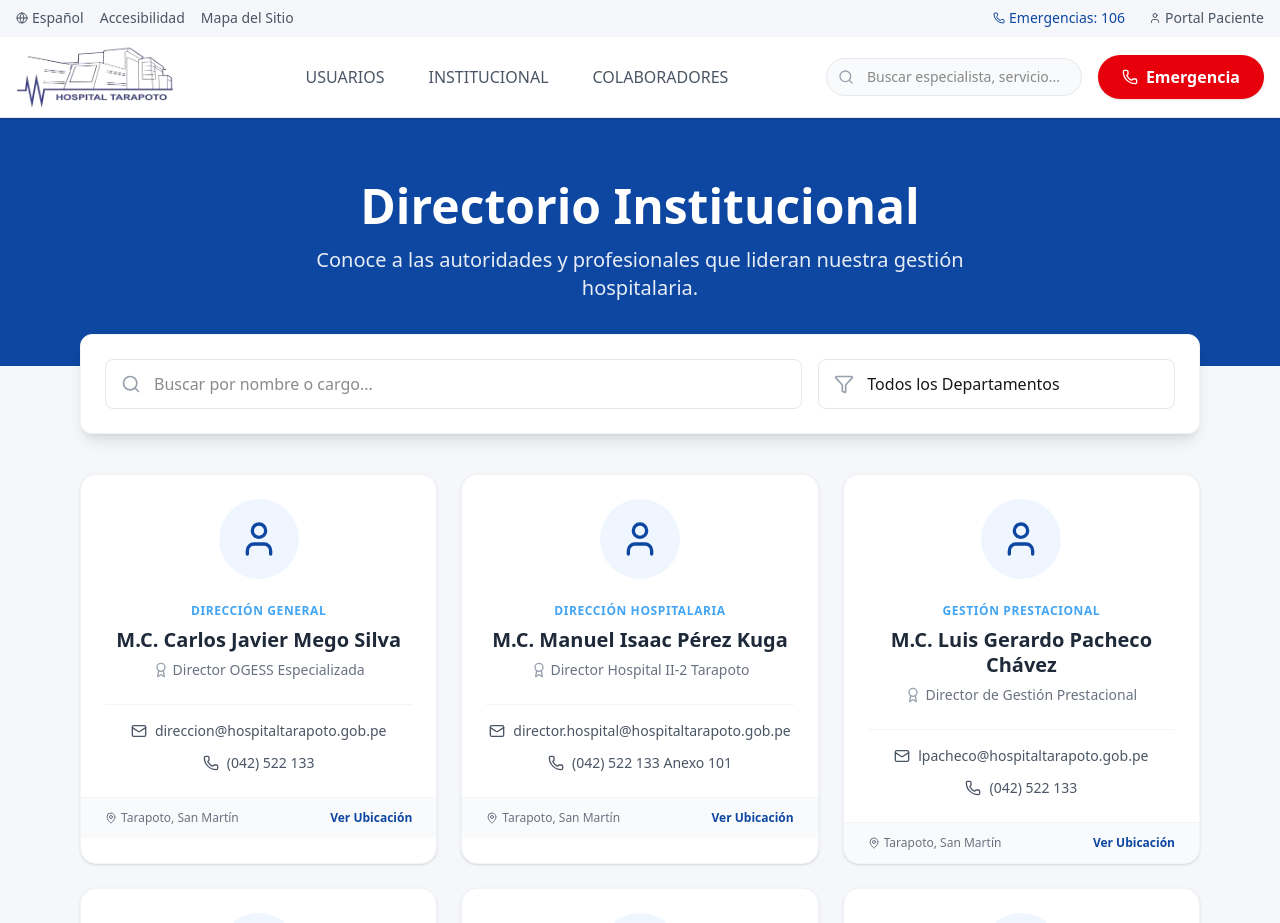
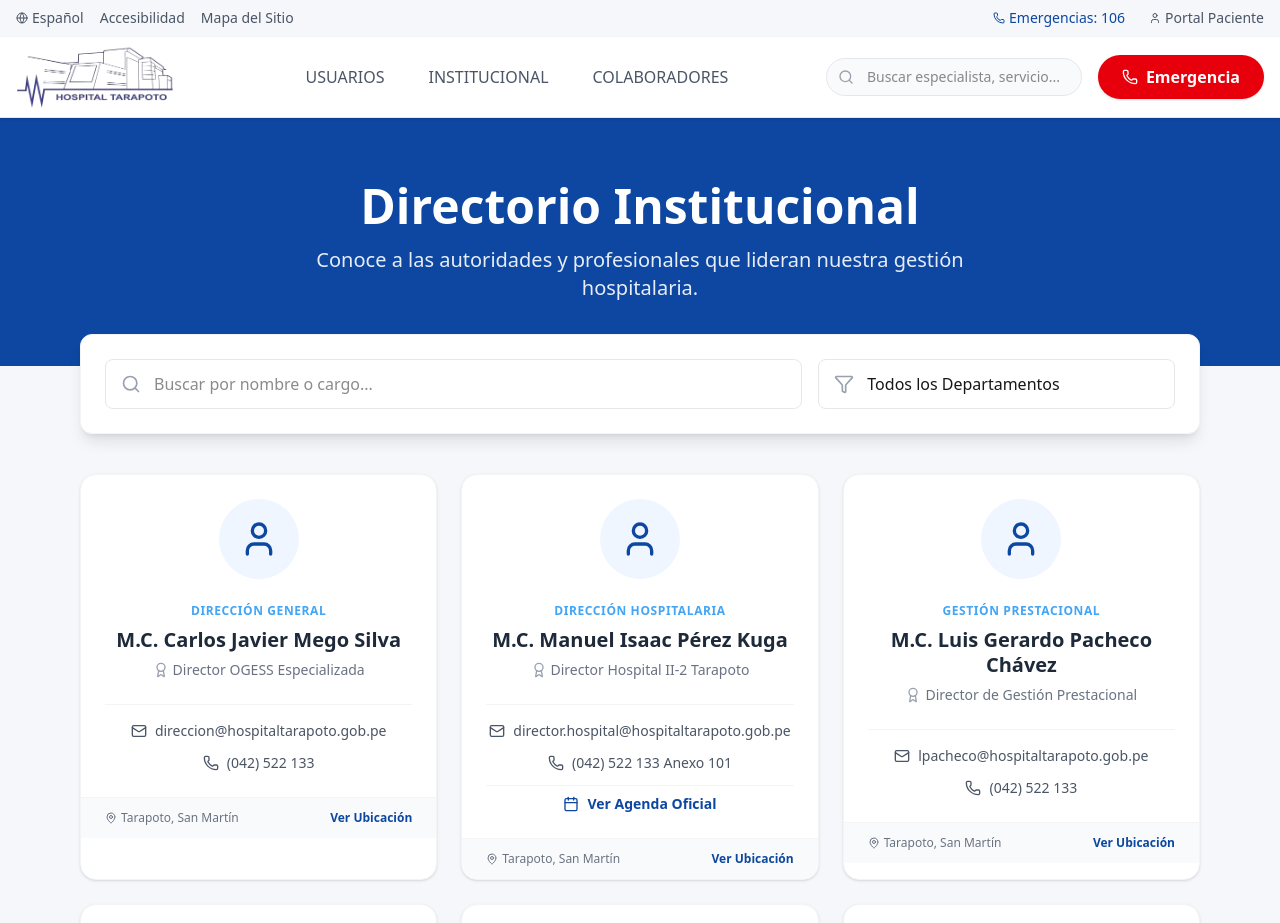
Before and after one commit to jhonyvp2000/hospital, a Next.js app: page /directorio in a window 1280 px wide. Shown: the top 923 px of the page. Built offline with nearby package versions, Linux system fonts and the light colour scheme.

Commit message:
feat(agenda): Integrate Director Agenda in Directory and Transparency pages

```diff
--- a/src/app/directorio/page.tsx
+++ b/src/app/directorio/page.tsx
@@ -1,5 +1,5 @@
 import React from 'react';
-import { User, Mail, Phone, Users, MapPin, Search, Filter, Award } from 'lucide-react';
+import { User, Mail, Phone, Users, MapPin, Search, Filter, Award, Calendar } from 'lucide-react';
 import Link from 'next/link';
 
 // Mock Data based on real authorities found in research
@@ -20,6 +20,7 @@ const DIRECTORY_DATA = [
         department: "Dirección Hospitalaria",
         email: "director.hospital@hospitaltarapoto.gob.pe",
         phone: "(042) 522 133 Anexo 101",
+        agendaUrl: "https://visitas.servicios.gob.pe/agenda/main-agenda-pte.php?ruc=20494013453",
         image: null
     },
     {
@@ -141,6 +142,13 @@ export default function DirectoryPage() {
                                             <Phone className="w-4 h-4 shrink-0 group-hover/link:text-hospital-light" />
                                             <span className="break-words">{person.phone}</span>
                                         </a>
+                                        {/* @ts-ignore */}
+                                        {person.agendaUrl && (
+                                            <a href={person.agendaUrl} target="_blank" rel="noopener noreferrer" className="flex items-center justify-center gap-2 text-sm text-hospital-blue font-bold hover:underline transition-colors pt-2 border-t border-gray-100">
+                                                <Calendar className="w-4 h-4 shrink-0" />
+                                                Ver Agenda Oficial
+                                            </a>
+                                        )}
                                     </div>
                                 </div>
                             </div>
--- a/src/app/transparencia/page.tsx
+++ b/src/app/transparencia/page.tsx
@@ -59,7 +59,7 @@ export default function TransparenciaPage() {
             icon: Calendar,
             description: "Agenda de la Dirección y comunicados oficiales.",
             color: "bg-indigo-600",
-            href: "#"
+            href: "https://visitas.servicios.gob.pe/agenda/main-agenda-pte.php?ruc=20494013453"
         },
         {
             title: "Acceso a la Información",
```
